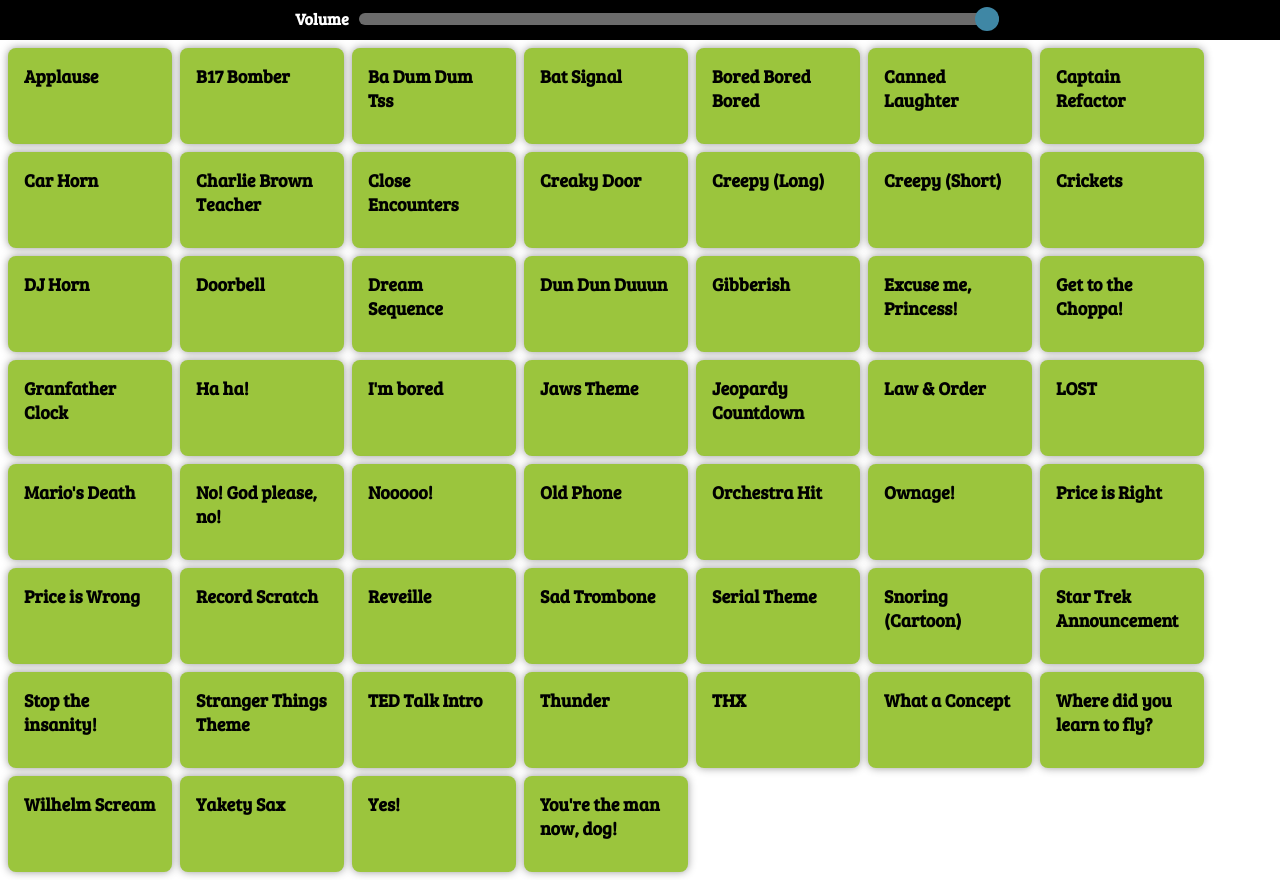
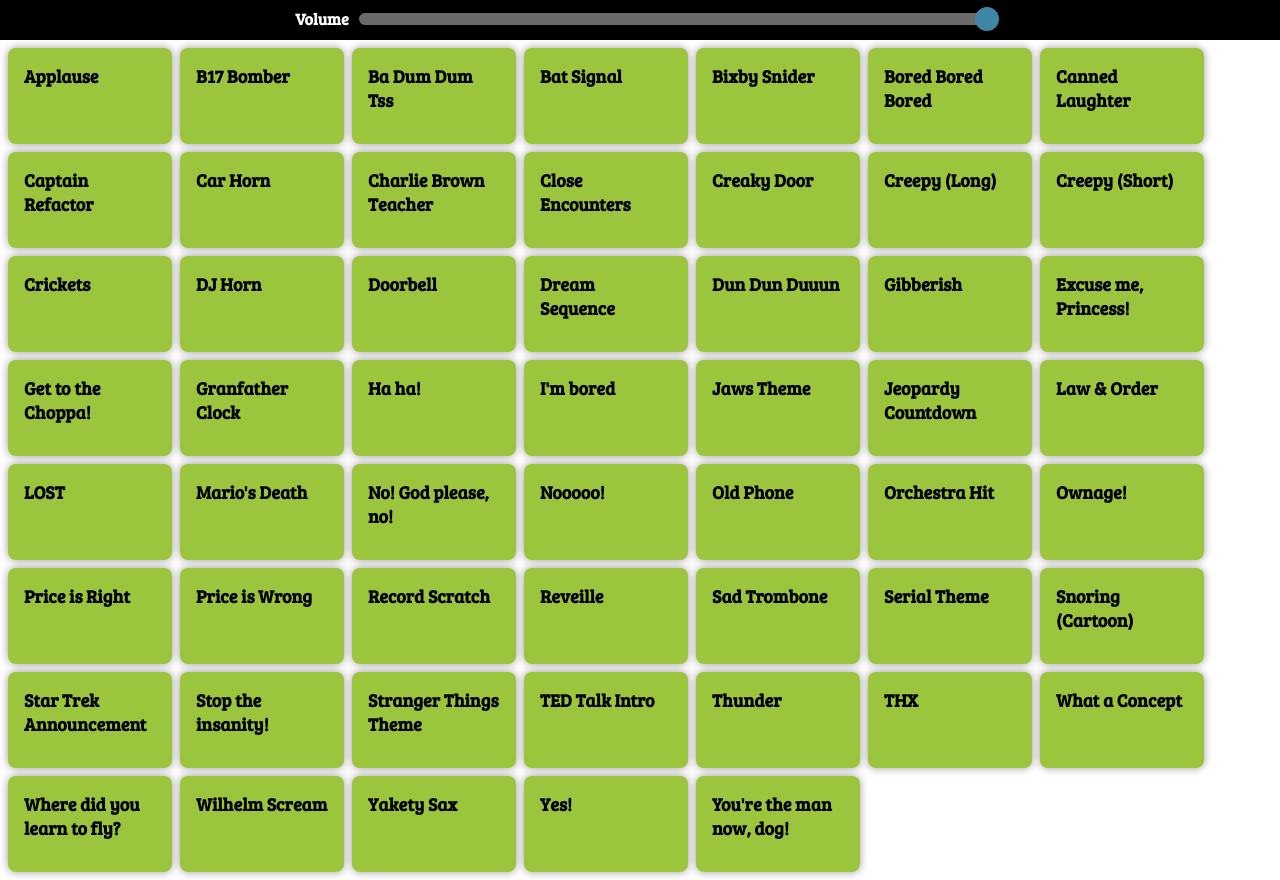
Before and after one commit to spilth/noisepanel, a React (Create React App) app: page / in a window 1280 px wide. Built offline with nearby package versions, Linux system fonts and the light colour scheme.

Commit message:
Adds Bixby Snider sound

```diff
--- a/src/App.tsx
+++ b/src/App.tsx
@@ -9,6 +9,7 @@ const App: FC = () => {
     { name: "B17 Bomber", path: "/sounds/b17-bomber.mp3" },
     { name: "Ba Dum Dum Tss", path: "/sounds/ba-dum-tss.mp3" },
     { name: "Bat Signal", path: "/sounds/bat-signal.mp3" },
+    { name: "Bixby Snider", path: "/sounds/bixby-snider.mp3" },
     { name: "Bored Bored Bored", path: "/sounds/b-b-b-bored.mp3" },
     { name: "Canned Laughter", path: "/sounds/canned-laughter.mp3" },
     { name: "Captain Refactor", path: "/sounds/captain-refactor.mp3" },
```
Also changed, not shown: 1 other file (tests, documents, lock files or other folders).
